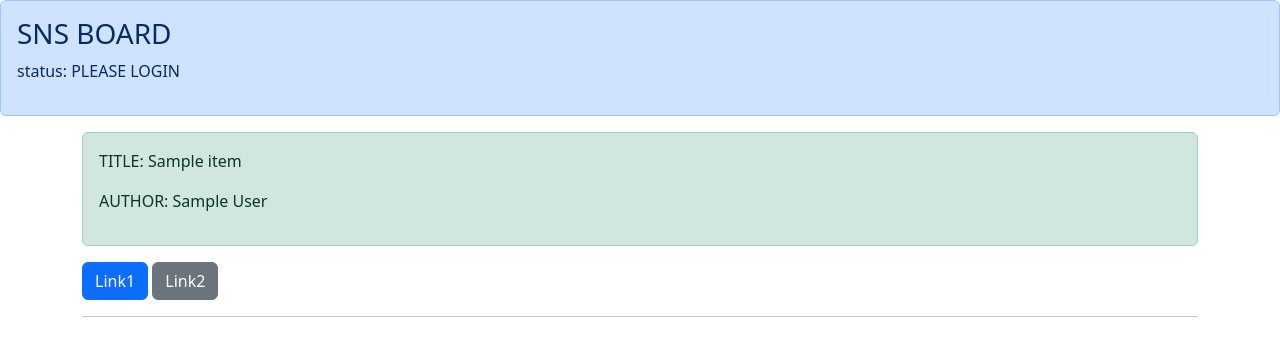
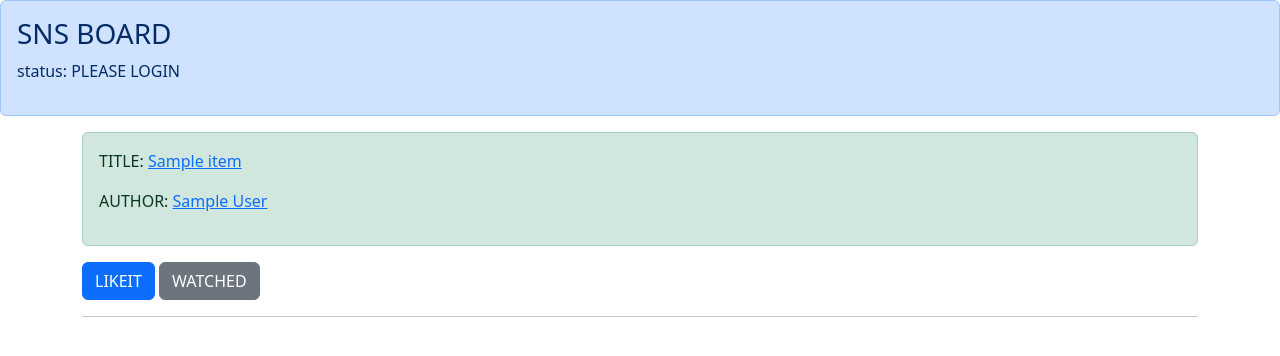
Before and after one commit to RYgithub1/djggapp, a Django app: template board/templates/board/snslist.html in a window 1280 px wide. Shown: the top 356 px of the page. Run offline with Django 3.2, Linux system fonts and the light colour scheme; the template is opened without the code that fills it: most values are stand-ins (such as "Sample title", 1, 10 or a date in 2020).

Commit message:
Added links into snslist templates for detainView.

```diff
--- a/board/templates/board/snslist.html
+++ b/board/templates/board/snslist.html
@@ -23,11 +23,11 @@
   <div class='container'>
     {% for item in sns_list %}
       <div class="alert alert-success" role="alert">
-        <p>TITLE: {{item.snsTitle}}</p>
-        <p>AUTHOR: {{item.snsAuthor}}</p>
+        <p>TITLE: <a href="{% url 'snsdetailfunc' item.pk %}">{{item.snsTitle}}</a></p>
+        <p>AUTHOR: <a href="{% url 'snsdetailfunc' item.pk %}">{{item.snsAuthor}}</a></p>
       </div>
-      <a href="#" class="btn btn-primary" tabindex="-1" role="button" aria-disabled="true">Link1</a>
-      <a href="#" class="btn btn-secondary" tabindex="-1" role="button" aria-disabled="true">Link2</a>
+      <a href="#" class="btn btn-primary" tabindex="-1" role="button" aria-disabled="true">LIKEIT</a>
+      <a href="#" class="btn btn-secondary" tabindex="-1" role="button" aria-disabled="true">WATCHED</a>
       <hr>
     {% endfor %}
   </div>
--- a/board/urls.py
+++ b/board/urls.py
@@ -8,5 +8,5 @@ urlpatterns = [
     path('login/', views.loginfunc, name='loginfunc'),
     path('snslist/', views.snslistfunc, name='snslistfunc'),
     path('logout/', views.logoutfunc, name='logoutfunc'),
-    path('detail/<int:pk>/', views.detailfunc, name='detailfunc'),
+    path('snsdetail/<int:pk>/', views.snsdetailfunc, name='snsdetailfunc'),
 ]
--- a/board/views.py
+++ b/board/views.py
@@ -62,7 +62,6 @@ def logoutfunc(request):
 
 
 
-def detailfunc(request, pk):
+def snsdetailfunc(request, pk):
   object = get_object_or_404(Board, pk=pk)
-
   return render(request, 'board/snsdetaild.html', {'object': object})
```
